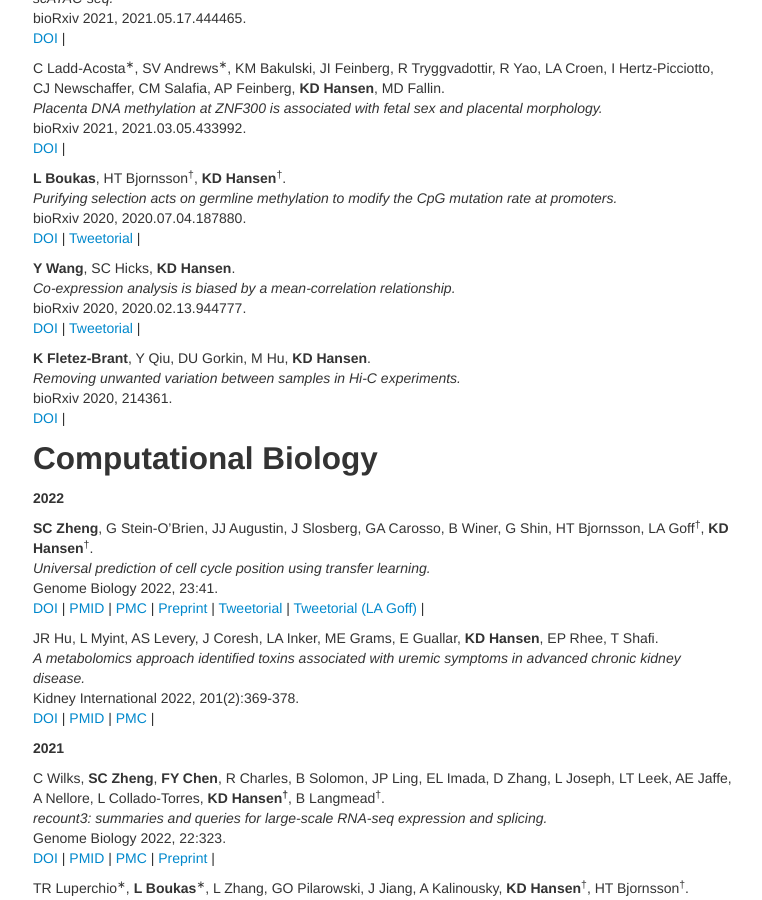
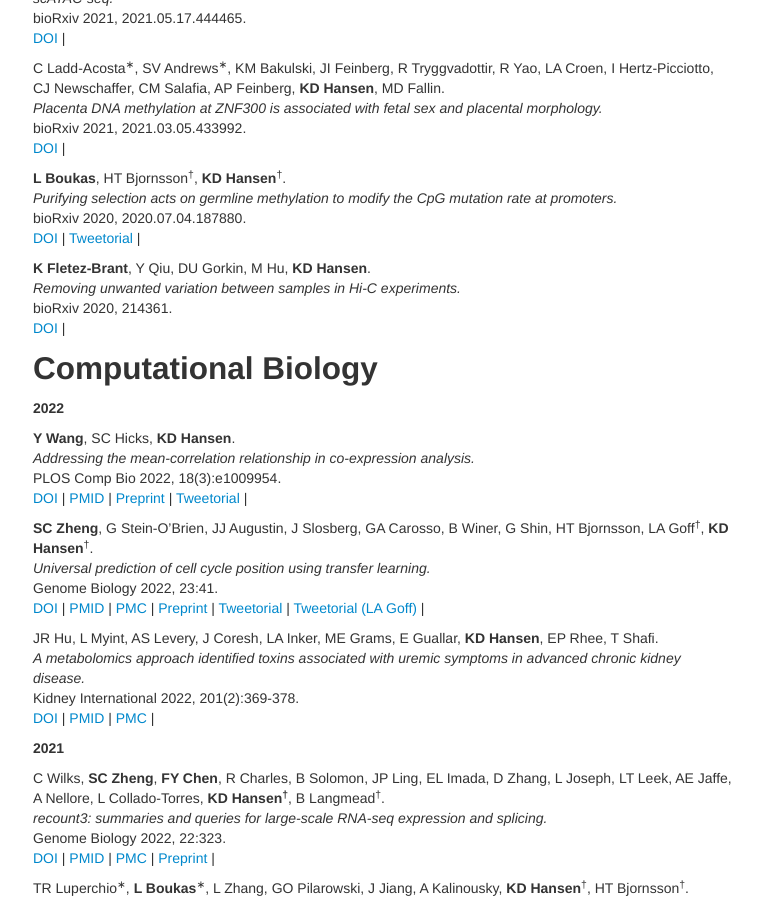
Before and after one commit to hansenlab/hansenlab.github.io, a Jekyll site: the page built from 02-pubs.md, in a window 1280 px wide and 900 px high, scrolled down 334 px. Shown: the whole window, without its empty margins (257-1019 px from the left). Built offline with Jekyll 4.4.1, drawn with Linux system fonts in a browser that asks for light colours; comment, search, counter and statistics services are not loaded; some of the changed text lies outside the part shown.

Commit message:
new pubs

```diff
--- a/02-pubs.md
+++ b/02-pubs.md
@@ -39,13 +39,6 @@ bioRxiv 2020, 2020.07.04.187880.
 [Tweetorial](https://twitter.com/KasperDHansen/status/1279981186400616449?s=20) |
 <span data-badge-type="4" data-doi="10.1101/2020.07.04.187880" data-hide-no-mentions="true" class="altmetric-embed"> </span>
 
-**Y Wang**, SC Hicks, **KD Hansen**.
-_Co-expression analysis is biased by a mean-correlation relationship._
-bioRxiv 2020, 2020.02.13.944777.
-[DOI](https://doi.org/10.1101/2020.02.13.944777) |
-[Tweetorial](https://twitter.com/KasperDHansen/status/1228157664854781952?s=20) |
-<span data-badge-type="4" data-doi="10.1101/2020.02.13.944777" data-hide-no-mentions="true" class="altmetric-embed"> </span>
-
 **K Fletez-Brant**, Y Qiu, DU Gorkin, M Hu, **KD Hansen**.
 _Removing unwanted variation between samples in Hi-C experiments._
 bioRxiv 2020, 214361.
@@ -57,6 +50,15 @@ Computational Biology
 ---------------------
 
 **2022**
+
+**Y Wang**, SC Hicks, **KD Hansen**.
+_Addressing the mean-correlation relationship in co-expression analysis._
+PLOS Comp Bio 2022, 18(3):e1009954.
+[DOI](https://doi.org/10.1371/journal.pcbi.1009954) |
+[PMID](http://www.ncbi.nlm.nih.gov/pubmed/35353807) |
+[Preprint](https://doi.org/10.1101/2020.02.13.944777) |
+[Tweetorial](https://twitter.com/KasperDHansen/status/1228157664854781952?s=20) |
+<span data-badge-type="4" data-doi="10.1371/journal.pcbi.1009954" data-hide-no-mentions="true" class="altmetric-embed"> </span>
 
 **SC Zheng**, G Stein-O'Brien, JJ Augustin, J Slosberg, GA Carosso, B Winer, G Shin, HT Bjornsson, LA Goff<sup>&dagger;</sup>, **KD Hansen**<sup>&dagger;</sup>.
 _Universal prediction of cell cycle position using transfer learning._
@@ -690,6 +692,13 @@ Leanpub, 2016.
 Published Preprints
 -------------------
 
+**Y Wang**, SC Hicks, **KD Hansen**.
+_Co-expression analysis is biased by a mean-correlation relationship._
+bioRxiv 2020, 2020.02.13.944777.
+[DOI](https://doi.org/10.1101/2020.02.13.944777) |
+[Tweetorial](https://twitter.com/KasperDHansen/status/1228157664854781952?s=20) |
+<span data-badge-type="4" data-doi="10.1101/2020.02.13.944777" data-hide-no-mentions="true" class="altmetric-embed"> </span>
+
 **SC Zheng**, G Stein-O'Brien, JJ Augustin, J Slosberg, GA Carosso, B Winer, G Shin, HT Bjornsson, LA Goff<sup>&dagger;</sup>, **KD Hansen**<sup>&dagger;</sup>.
 _Universal prediction of cell cycle position using transfer learning._
 bioRxiv 2021, 2021.04.06.438463.
```
